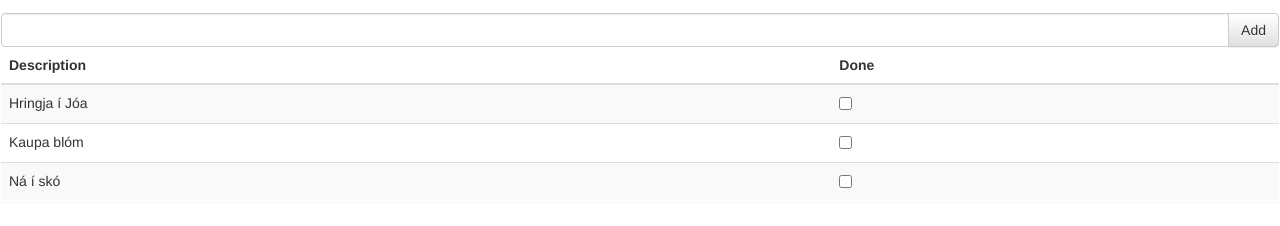
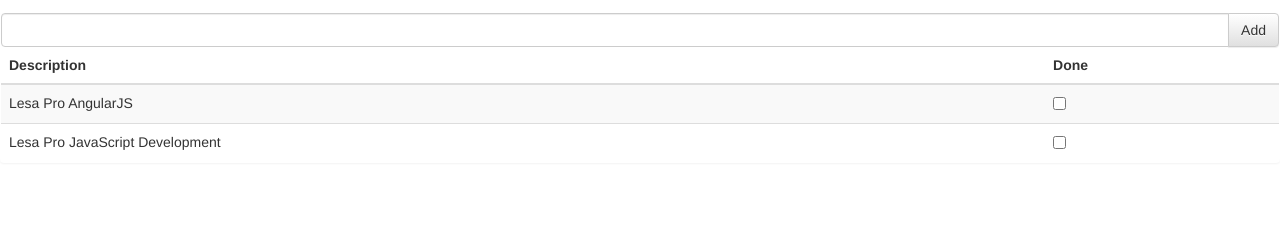
Before and after one commit to davidhalldor/angular-sandbox, a website: page todo.html in a window 1280 px wide. Shown: the part 108-334 px from the top of the page. Drawn offline with Linux system fonts and the light colour scheme.

Commit message:
Added info to README.md

```diff
--- a/todo.html
+++ b/todo.html
@@ -7,13 +7,13 @@
     <link href="bootstrap-theme.css" rel="stylesheet" />
     <script src="angular.js"></script>
     <script>
-        <!-- data model -->
+        /* data model */
         var model = {
             user: "Davíð Halldórs",
-            items: [{ action: "Kaupa blóm", done: false },
-                { action: "Ná í skó", done: false },
+            items: [{ action: "Lesa Pro AngularJS", done: false },
+                { action: "Lesa Pro JavaScript Development", done: false },
                 { action: "Sækja miða", done: true },
-                { action: "Hringja í Jóa", done: false }]
+                { action: "Hringja í Jóa", done: true }]
         };
 
         /* angularjs app defined */
```
Also changed, not shown: README.md.
